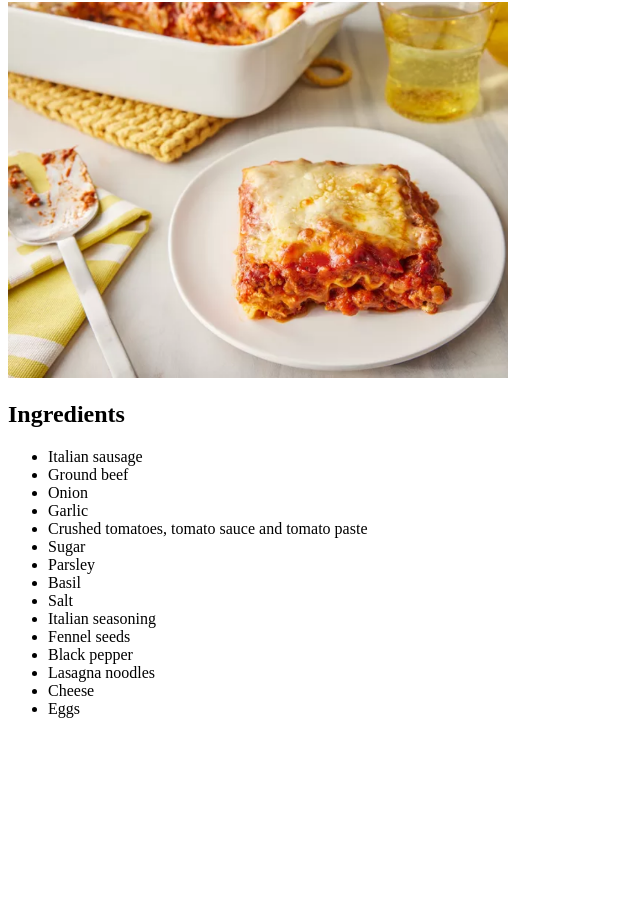
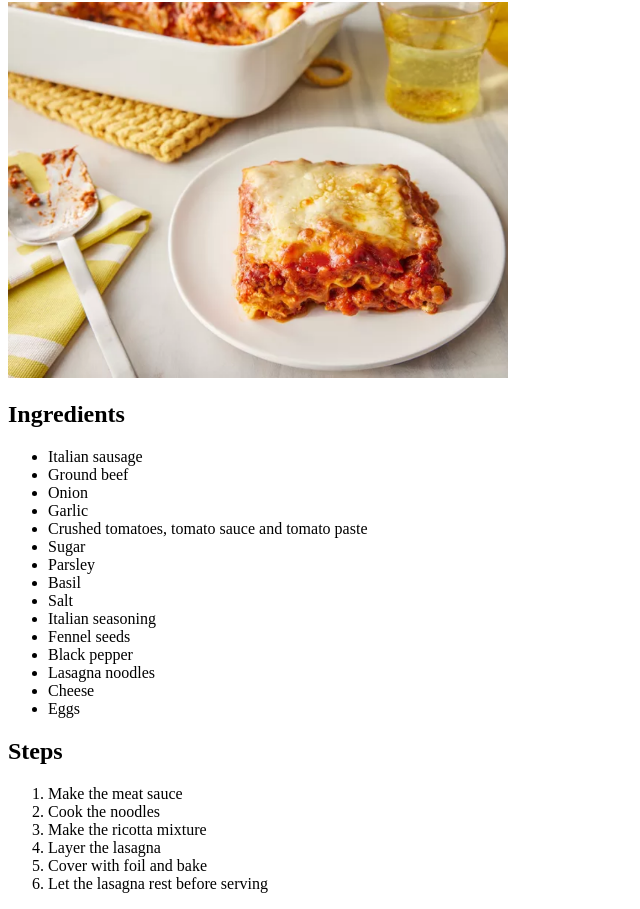
Before and after one commit to paulBlartCallMop/odin-recipes, a plain HTML site: page recipes/lasagna.html in a window 1280 px wide. Shown: the part 78-987 px from the top of the page, without its empty margins (0-640 px from the left). Before the commit the page ends 812 px from the top, so only its background shows below. Drawn offline with Linux system fonts and the light colour scheme.

Commit message:
Add lasagna instructions

```diff
--- a/recipes/lasagna.html
+++ b/recipes/lasagna.html
@@ -26,5 +26,14 @@
         <li>Cheese</li>
         <li>Eggs</li>
     </ul>
+    <h2>Steps</h2>
+    <ol>
+        <li>Make the meat sauce</li>
+        <li>Cook the noodles</li>
+        <li>Make the ricotta mixture</li>
+        <li>Layer the lasagna</li>
+        <li>Cover with foil and bake</li>
+        <li>Let the lasagna rest before serving</li>
+    </ol>
 </body>
 </html>
```
